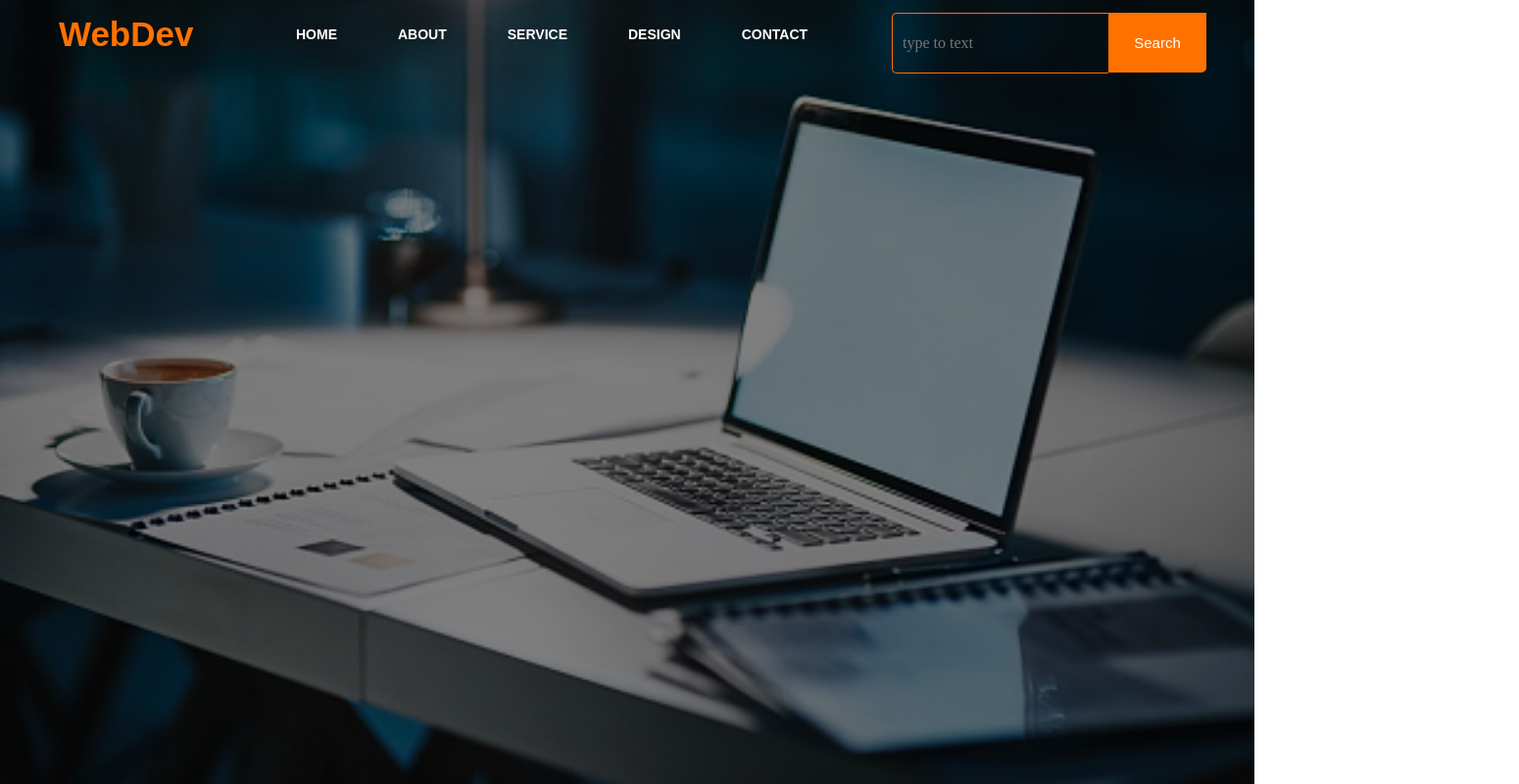
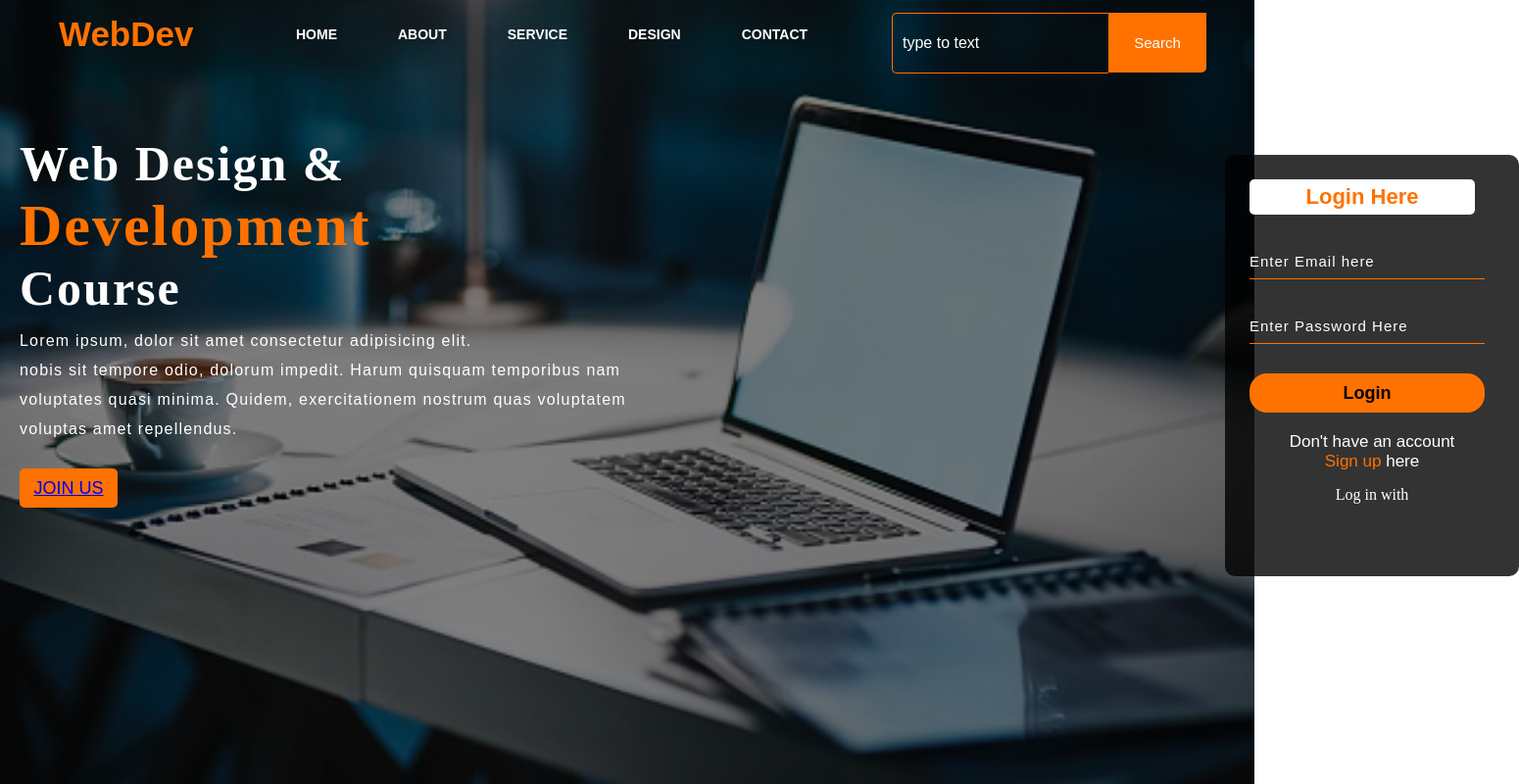
Before and after one commit to dity51028/webpageDesign, a plain HTML site: page index.html in a window 1280 px wide. Shown: the whole page at 98% size, 1550 px wide, since content can reach past the window. Drawn offline with Linux system fonts and the light colour scheme.

Commit message:
Creating form

```diff
--- a/index.html
+++ b/index.html
@@ -26,6 +26,24 @@
             </div>
 
         </div>
+        <div class="content">
+            <h1>Web Design & <br><span>Development</span><br>Course</h1>
+            <p class="par">Lorem ipsum, dolor sit amet consectetur adipisicing elit. <br> nobis sit tempore odio, dolorum impedit. Harum quisquam temporibus nam voluptates quasi minima. Quidem, exercitationem nostrum quas voluptatem voluptas amet repellendus.</p>
+        <button class="cn"><a href="#">JOIN US</a> </button>
+        <div class="form"><h2>Login Here</h2>
+            <input type="email" name="email" placeholder="Enter Email here">
+            <input type="password" name="" placeholder="Enter Password Here">
+            <button class="btnn"><a href="#">Login</a> </button>
+            <p class="link">Don't have an account<br>
+            <a href="#">Sign up <a></a>here</a></p>
+            <p class="liw">Log in with</p>
+            <div class="icon">
+                <a href="#"><ion-icon name="logo-facebook"></ion-icon></a>
+            </div>
+        </div>
+
+        </div>
     </div>
+
 </body>
 </html>
--- a/style.css
+++ b/style.css
@@ -111,3 +111,151 @@ ul li a:hover{
 .srch:focus{
     outline: none;
 }
+.content{
+    width:700px;
+    height:auto;
+
+    color: #fff;
+    position: relative;
+}
+
+.content .par{
+    padding-left: 20px;
+    padding-bottom: 25px;
+    font-family: Arial, Helvetica, sans-serif;
+    letter-spacing: 1.2px;
+    line-height: 30px;
+    margin-top: 10px;
+
+}
+.content h1{
+    font-family: 'Times New Roman', Times, serif;
+    font-size: 50px;
+    padding-left: 20px;
+    margin-top: 9%;
+    letter-spacing: 2px;
+}
+.content .cn
+{
+    width: 100px;
+    height: 40px;
+    background: #ff7200;
+    border: #fff;
+    border-radius: 5px;
+    margin-bottom: 10px;
+    margin-left: 20px;
+    font-size: 18px;
+
+    cursor: pointer;
+    transition: .4s ease;
+
+}
+
+.content .cn{
+    text-decoration: none;
+    color: #000;
+
+    transition: .3 ease;
+
+}
+
+.cn:hover{
+    background-color: #fff;
+}
+
+.content span{
+    color: #ff7200;
+    font-size: 60px;
+}
+
+
+.form{
+    width: 250px;
+    height: 380px;
+    background: linear-gradient(to top, rgba(0,0,0,0.8)50%,rgba(0,0,0,.8)50%);
+    position: absolute;
+    top: 20px;
+    left: 1250px;
+    border-radius: 10px;
+    padding: 25px;
+
+
+}
+.form h2{
+    width: 220px;
+    font-family: sans-serif;
+
+    text-align: center;
+    color: #ff7200;
+    font-size: 22px;
+    background-color: #fff;
+    padding: 5px;
+    border:none;
+    border-radius: 5px;
+
+}
+
+.form input{
+    width: 240px;
+    height: 35px;
+    background: transparent;
+    border-bottom: 1px solid #ff7200;
+    border-top: none;
+    border-right: none;
+    border-left: none;
+    color: #fff;
+    font-size: 15px;
+    letter-spacing: 1px;
+    margin-top: 30px;
+    font-family: sans-serif;
+}
+
+.form input:focus{
+    outline: none;
+
+}
+
+::placeholder{
+    color: #fff;
+    font-family:Arial, Helvetica, sans-serif ;
+}
+.btnn{
+    width: 240px;
+    height: 40px;
+    background: #ff7200;
+    border: none;
+    margin-top: 30px;
+    font-size: 18px;
+    border-radius: 18px;
+    cursor: pointer;
+    color: #fff;
+}
+.btnn:hover{
+    background-color: #fff;
+    color: #ff7200;
+}
+
+.btnn a{
+    text-decoration: none;
+    color: #000;
+    font-weight: bold;
+}
+
+.form .link{
+    font-family: Arial, Helvetica, sans-serif;
+    font-size: 17px;
+    padding-top: 20px;
+    text-align: center;
+}
+
+.form .link a{
+    text-decoration: none;
+    color: #ff7200;
+
+}
+
+.liw{
+    padding-top: 15px;
+    padding-bottom: 10px;
+    text-align: center;
+}
```
